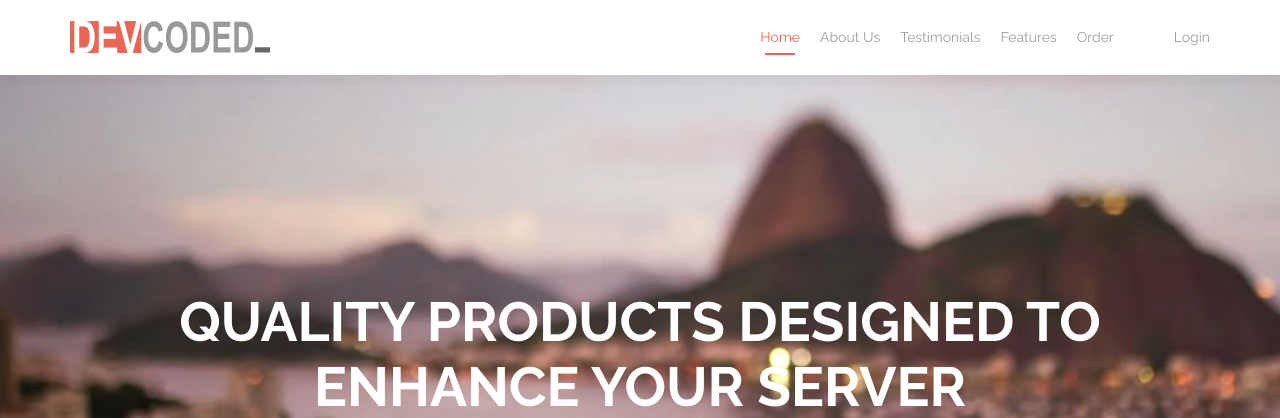
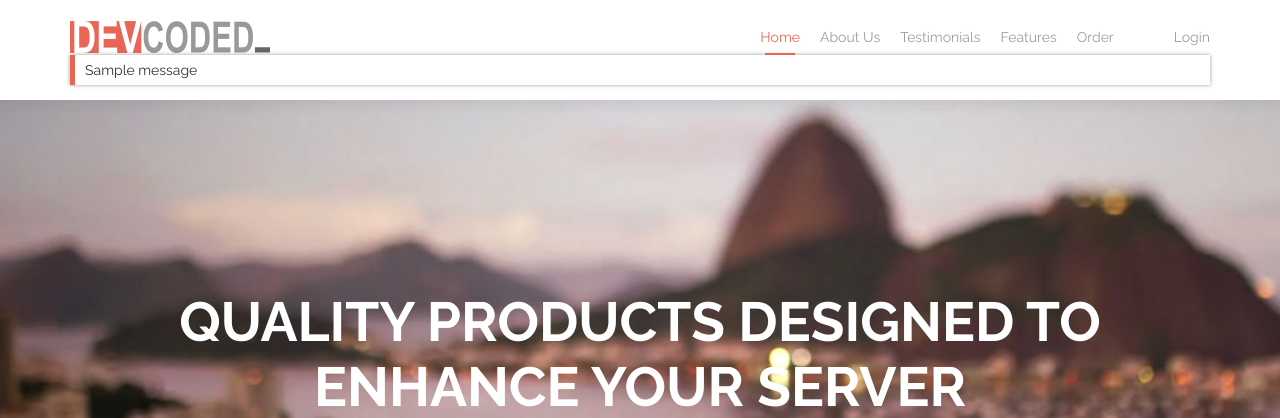
Before and after one commit to stephenthoma/devcoded.com, a Flask app: page / in a window 1280 px wide. Shown: the top 418 px of the page. Run offline with Flask 2, Linux system fonts and the light colour scheme; tables that the repository leaves empty hold one stand-in row (values such as "Sample post"); one stand-in notice (Sample message) is shown; some libraries are stand-ins or nearby versions.

Commit message:
Added flashing messages lookup to the navbar_base

```diff
--- a/app/templates/navbar_base.html
+++ b/app/templates/navbar_base.html
@@ -30,6 +30,16 @@
           {% endif %}
         </ul>
       </nav>
+        <!-- Display flash messages directly under the navbar -->
+        {% with messages = get_flashed_messages() %}
+            {% if messages %}
+                <div class="animated bounceInLeft form-error-box" data-animation="bounceInLeft">
+                    {% for message in messages %}
+                        <span>{{ message }}</span>
+                    {% endfor %}
+                </div>
+            {% endif %}
+        {% endwith %}
     </div>
   </div>
 </header>
```
